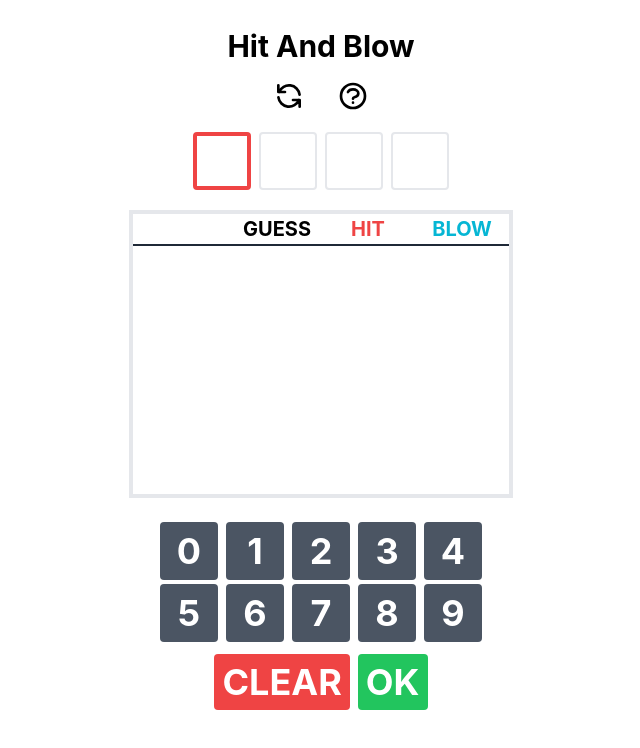
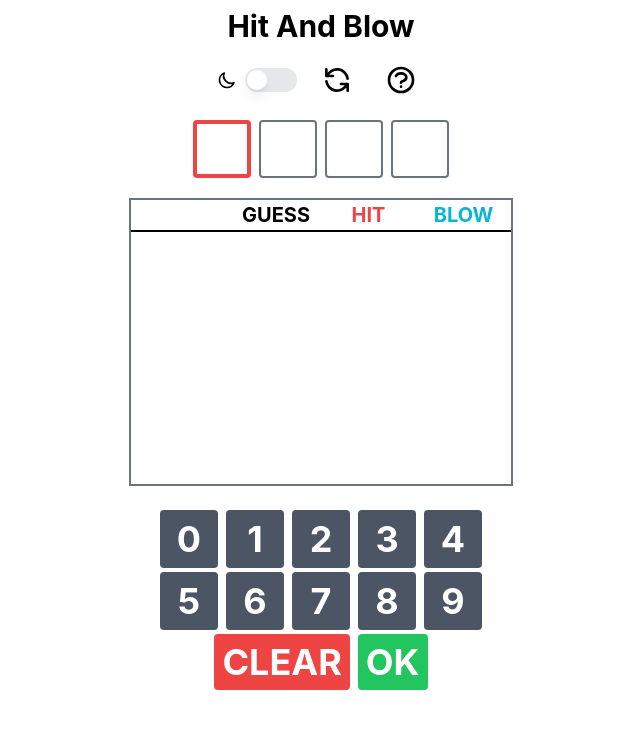
Before and after one commit to atof16/hit-and-blow, a React (Create React App) app: page / in a window 1280 px wide. Shown: the top 748 px of the page, without its empty margins (319-959 px from the left). Built offline with nearby package versions, Linux system fonts and the light colour scheme.

Commit message:
ダークモードの実装

```diff
--- a/public/index.html
+++ b/public/index.html
@@ -1,5 +1,5 @@
 <!DOCTYPE html>
-<html lang="en">
+<html lang="ja">
   <head>
     <meta charset="utf-8" />
     <link rel="icon" href="%PUBLIC_URL%/favicon.ico" />
--- a/src/App.js
+++ b/src/App.js
@@ -5,7 +5,8 @@ import { ResultTable } from './components/ResultTable';
 import { Alert } from './components/Alert';
 import { Grid } from './components/Grid';
 import { RuleDialog } from './components/RuleDialog';
-import { ConfirmDialog } from './components/ConfirmDialog'
+import { ConfirmDialog } from './components/ConfirmDialog';
+import { DarkModeToggle } from './components/DarkModeToggle';
 import {
     GAME_TITLE,
     NOT_ENOUGH_NUMBER_MESSAGE,
@@ -20,6 +21,7 @@ import { solutionNumber } from './lib/solutionNumber'
 
 
 const gameStatus = 'gameStatus'
+const themeStatus = 'themeStatus'
 
 function App() {
     // 答えやゲーム状態の保持
@@ -73,6 +75,15 @@ function App() {
     // newgameの確認画面
     const [isConfirmDialogOpen, setIsConfirmDialogOpen] = useState(false);
 
+    // ダークモード
+    const [isDarkModeOn, setIsDarkModeOn] = useState(() => {
+        const loaded = localStorage.getItem(themeStatus);
+        if (loaded) {
+            return JSON.parse(loaded).darkTheme
+        }
+        return false
+    });
+
     // 自動スクロール
     const scrollBottomRef = useRef(null);
     const scrollToButtom = () => {
@@ -95,6 +106,18 @@ function App() {
             guesses: guesses
         }))
     }, [SOLUTION, lastResult, isGameOver, guesses])
+
+    // ダークモード切り替え
+    useEffect(() => {
+        if (isDarkModeOn) {
+            document.documentElement.classList.add('dark');
+        } else {
+            document.documentElement.classList.remove('dark')
+        }
+        localStorage.setItem(themeStatus, JSON.stringify({
+            darkTheme: isDarkModeOn
+        }))
+    }, [isDarkModeOn])
 
     const onChar = (number) => {
         // useStateが更新されるタイミングはonChar関数が呼び出された後
@@ -176,11 +199,15 @@ function App() {
     }
 
     return (
-    <div className="App">
-            <h1 className="flex justify-center mx-auto w-full items-center px-2 py-2 text-3xl font-bold mt-5">
+    <div className="App dark:bg-zinc-900 h-screen">
+            <h1 className="flex justify-center mx-auto w-full items-center px-2 py-2 text-3xl dark:text-white font-bold">
                 {GAME_TITLE}
             </h1>
         <div className="flex justify-center mx-auto w-full items-center mb-3">
+            <DarkModeToggle
+            enabled={isDarkModeOn}
+            onChange={() => setIsDarkModeOn(prevState => !prevState)}
+            />
             <ConfirmDialog
             isConfirmDialogOpen={isConfirmDialogOpen}
             openModal={() => setIsConfirmDialogOpen(true)}
@@ -200,10 +227,11 @@ function App() {
         cellStatuses={cellStatuses}
         onPosition={onPosition}
         />
-        <div className="h-72 w-full max-w-sm max-h-96 overflow-auto mx-auto mt-5 border-4 mb-6">
+        <div className="h-72 w-full max-w-sm max-h-96 overflow-auto mx-auto mt-5 border-2 border-gray-500 dark:border-white mb-6 dark:border-white">
         <ResultTable
         lastResult={lastResult}
         SOLUTION={SOLUTION}
+        isRule={false}
         />
         <div ref={scrollBottomRef}/>
         </div>
--- a/src/components/ConfirmDialog.js
+++ b/src/components/ConfirmDialog.js
@@ -6,7 +6,7 @@ export const ConfirmDialog = (prop) => {
         <div className="px-2">
             <div>
                 <button
-                className="py-2 px-2"
+                className="py-2 px-2 dark:text-white"
                 type="button"
                 onClick={prop.openModal}
                 >
@@ -40,16 +40,16 @@ export const ConfirmDialog = (prop) => {
                 leaveFrom="opacity-100 scale-100"
                 leaveTo="opacity-0 scale-100"
                 >
-                <div className="inline-block w-full max-w-md p-6 my-8 overflow-hidden item-center align-middle transition-all transform bg-white shadow-xl rounded-2xl">
+                <div className="inline-block w-full max-w-md p-6 my-8 overflow-hidden item-center align-middle transition-all transform bg-white dark:bg-zinc-800 shadow-xl rounded-2xl">
                     <div className="flex justify-between mb-2">
                         <Dialog.Title
                         as="h2"
-                        className="text-lg font-medium leading-6 text-gray-900"
+                        className="text-lg font-medium leading-6 dark:text-white"
                         >
                         最初からやり直しますか？
                         </Dialog.Title>
                     </div>
-                    <div className="flex text-sm mb-2 text-left">
+                    <div className="flex text-sm mb-2 text-left dark:text-white">
                         <ExclamationCircleIcon className="h-5 w-5 mr-2" />
                         <div>答えと推測結果がすべてリセットされます。</div>
                     </div>
--- /dev/null
+++ b/src/components/DarkModeToggle.js
@@ -0,0 +1,27 @@
+import { Switch } from '@headlessui/react'
+import {MoonIcon} from '@heroicons/react/outline'
+
+export const DarkModeToggle = (prop) => {
+    return (
+        <Switch.Group>
+            <div className="flex items-center py-4 px-2">
+                <Switch.Label className="mr-2 dark:text-white">
+                    <MoonIcon className="h-5 w-5"/>
+                </Switch.Label>
+                <Switch
+                checked={prop.enabled}
+                onChange={prop.onChange}
+                className={`${prop.enabled ? 'bg-yellow-400' : 'bg-gray-200'}
+                    relative inline-flex flex-shrink-0 h-[24px] w-[52px] border-2 border-transparent rounded-full cursor-pointer transition-colors ease-in-out duration-200 focus:outline-none focus-visible:ring-2  focus-visible:ring-white focus-visible:ring-opacity-75`}
+                >
+                <span className="sr-only">Use setting</span>
+                <span
+                    aria-hidden="true"
+                    className={`${prop.enabled ? 'translate-x-7' : 'translate-x-0'}
+                    pointer-events-none inline-block h-[20px] w-[20px] rounded-full bg-white shadow-lg transform ring-0 transition ease-in-out duration-300`}
+                />
+                </Switch>
+            </div>
+        </Switch.Group>
+    )
+}
--- a/src/components/Grid.js
+++ b/src/components/Grid.js
@@ -1,7 +1,7 @@
 
 export const Grid = (prop) => {
-    const classes = "border-solid border-2 text-4xl flex items-center justify-center rounded mx-1 font-bold py-2 px-2 cursor-pointer select-none";
-    const inPosition = "border-solid border-4 border-red-500 text-4xl flex items-center justify-center rounded mx-1 font-bold py-2 px-2 cursor-pointer select-none";
+    const classes = "border-solid border-2 border-gray-500 text-4xl dark:text-white dark:border-white flex items-center justify-center rounded mx-1 font-bold py-2 px-2 cursor-pointer select-none";
+    const inPosition = "border-solid border-4 border-red-500 text-4xl dark:text-white flex items-center justify-center rounded mx-1 font-bold py-2 px-2 cursor-pointer select-none";
     const styles = {
         width: '58px',
         height: '58px'
--- a/src/components/Keyboard.js
+++ b/src/components/Keyboard.js
@@ -35,7 +35,7 @@ export const Keyboard = (prop) => {
                     </button>
                 ))}
             </div>
-            <div className='flex justify-center mb-1 mt-3'>
+            <div className='flex justify-center'>
                     <button disabled={prop.isGameWon} value="clear" className={clearClasses} onClick={() => onClick('clear')}>{CLEAR_TEXT}</button>
                     <button disabled={prop.isGameWon} value="enter" className={enterClasses} onClick={() => onClick('enter')}>{ENTER_TEXT}</button>
             </div>
--- a/src/components/ResultTable.js
+++ b/src/components/ResultTable.js
@@ -7,16 +7,16 @@ import {
 
 
 export const ResultTable = (prop) => {
-    const classes = "text-2xl font-bold border-b-2 border-gray-500 px-4 py-2";
+    const classes = "text-2xl font-bold dark:text-white border-b-2 border-black dark:border-white px-4 py-2";
 
     return (
         <div className="flex">
         <div className="mx-auto item-center">
             <table className="w-full table-fixed overflow-auto">
-                <thead className='border-b-2 border-gray-800'>
+                <thead className='border-b-2 border-black dark:border-white'>
                     <tr>
                         <th className="sticky px-4"></th>
-                        <th className="sticky text-xl px-4">{YOUR_GUESS_HEAD}</th>
+                        <th className="sticky text-xl dark:text-white px-4">{YOUR_GUESS_HEAD}</th>
                         <th className="sticky text-xl px-6 text-red-500">{HIT_HEAD}</th>
                         <th className="sticky text-xl text-cyan-500">{BLOW_HEAD}</th>
                     </tr>
--- a/tailwind.config.js
+++ b/tailwind.config.js
@@ -6,4 +6,5 @@ module.exports = {
       extend: {},
     },
     plugins: [],
+    darkMode: 'class',
   }
```
Also changed, not shown: src/components/RuleDialog.js (+12 -12 lines).
